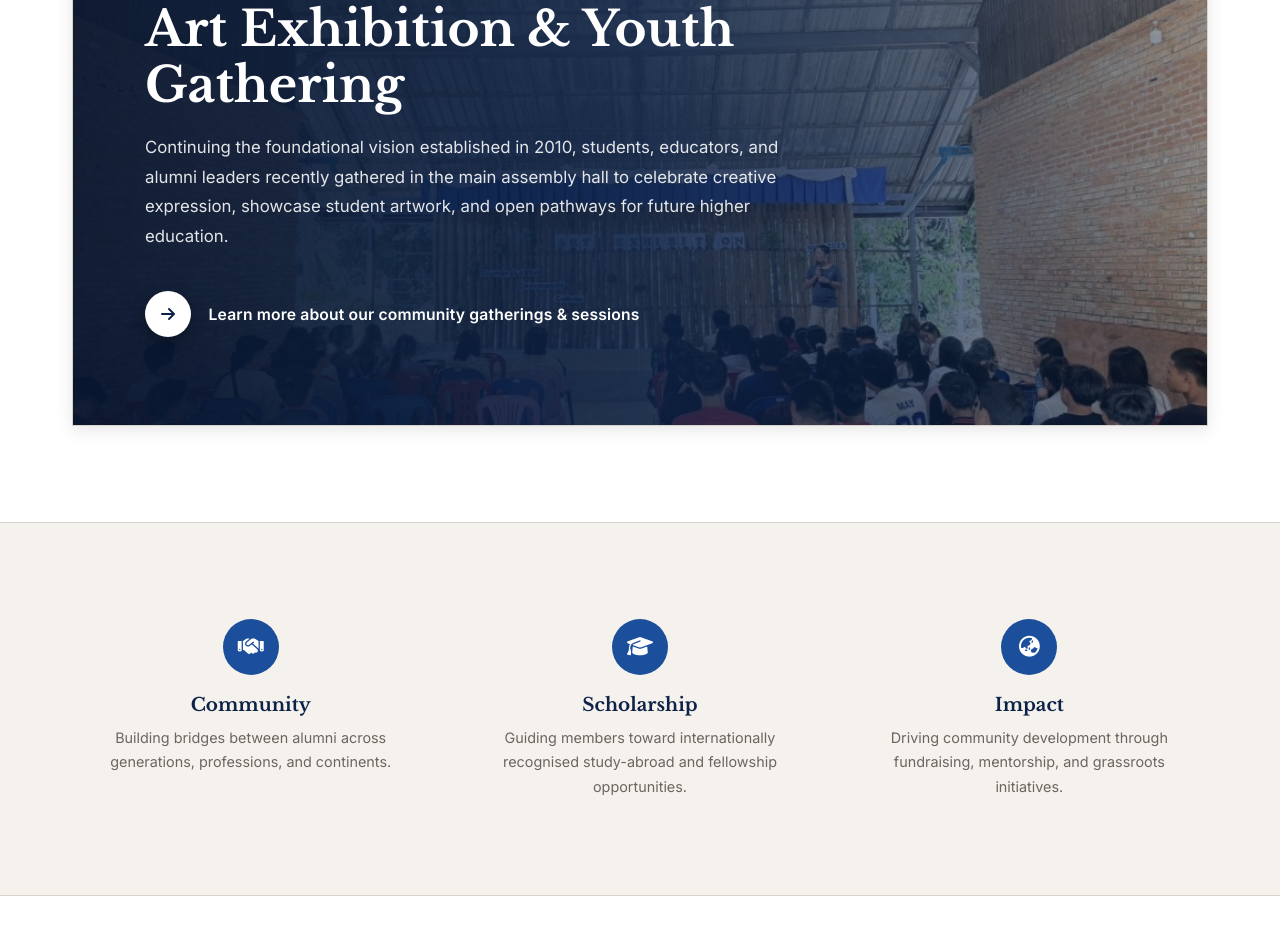
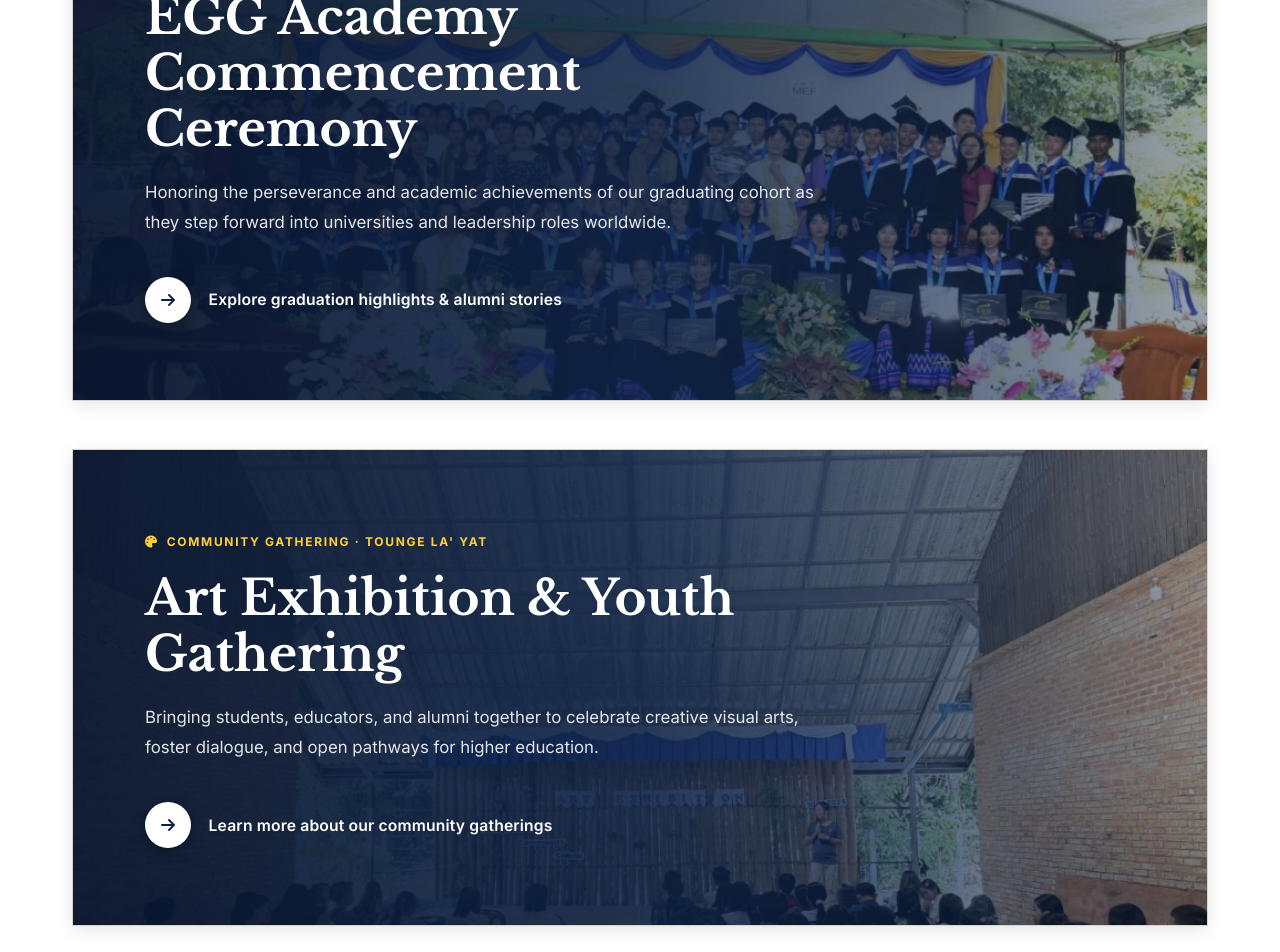
Before and after one commit to sawoolinn/eggalumninetwork, a React (Vite) app: page / in a window 1280 px wide. Shown: the part 2540-3492 px from the top of the page. Built offline with nearby package versions, Linux system fonts and the light colour scheme.

Commit message:
Add second event spotlight for EGG Academy Commencement and streamline descriptions for both banners

```diff
--- a/src/components/HomeSection.jsx
+++ b/src/components/HomeSection.jsx
@@ -159,20 +159,23 @@ export default function HomeSection({ onNavigate, onOpenNews, onOpenEvent }) {
 
           </div>
 
-          {/* ── Harvard-Style Immersive Event Banner (Left-Aligned Text on Picture) ── */}
-          <div className="hv-event-hero-banner">
+          {/* ── Harvard-Style Immersive Event Spotlights (Two Banners, Concise Descriptions) ── */}
+          <div className="hv-event-spotlights-stack">
+
+            {/* Spotlight 1: Graduation Commencement */}
+            <div className="hv-event-hero-banner hv-banner-graduation">
               <div className="hv-event-hero-overlay">
                 <div className="hv-event-hero-content">
                   <span className="hv-event-hero-eyebrow">
-                  <i className="fa-solid fa-calendar-check"></i> Latest Event Spotlight &middot; Tounge La&apos; Yat Community College
+                    <i className="fa-solid fa-graduation-cap"></i> Academic Milestone &middot; Commencement
                   </span>
 
                   <h3 className="hv-event-hero-title">
-                  Art Exhibition &amp; Youth Gathering
+                    EGG Academy Commencement Ceremony
                   </h3>
 
                   <p className="hv-event-hero-desc">
-                  Continuing the foundational vision established in 2010, students, educators, and alumni leaders recently gathered in the main assembly hall to celebrate creative expression, showcase student artwork, and open pathways for future higher education.
+                    Honoring the perseverance and academic achievements of our graduating cohort as they step forward into universities and leadership roles worldwide.
                   </p>
 
                   <button
@@ -183,11 +186,44 @@ export default function HomeSection({ onNavigate, onOpenNews, onOpenEvent }) {
                       <i className="fa-solid fa-arrow-right"></i>
                     </span>
                     <span className="hv-event-hero-cta-label">
-                    Learn more about our community gatherings &amp; sessions
+                      Explore graduation highlights &amp; alumni stories
                     </span>
                   </button>
                 </div>
               </div>
+            </div>
+
+            {/* Spotlight 2: Art Exhibition & Youth Gathering */}
+            <div className="hv-event-hero-banner hv-banner-artexhibit">
+              <div className="hv-event-hero-overlay">
+                <div className="hv-event-hero-content">
+                  <span className="hv-event-hero-eyebrow">
+                    <i className="fa-solid fa-palette"></i> Community Gathering &middot; Tounge La&apos; Yat
+                  </span>
+
+                  <h3 className="hv-event-hero-title">
+                    Art Exhibition &amp; Youth Gathering
+                  </h3>
+
+                  <p className="hv-event-hero-desc">
+                    Bringing students, educators, and alumni together to celebrate creative visual arts, foster dialogue, and open pathways for higher education.
+                  </p>
+
+                  <button
+                    className="hv-event-hero-cta"
+                    onClick={() => onNavigate('events')}
+                  >
+                    <span className="hv-event-hero-circle">
+                      <i className="fa-solid fa-arrow-right"></i>
+                    </span>
+                    <span className="hv-event-hero-cta-label">
+                      Learn more about our community gatherings
+                    </span>
+                  </button>
+                </div>
+              </div>
+            </div>
+
           </div>
 
         </div>
--- a/src/style.css
+++ b/src/style.css
@@ -1022,16 +1022,31 @@ a:hover { color: var(--color-navy); text-decoration: underline; }
   }
 }
 
-/* ── HARVARD-STYLE IMMERSIVE EVENT BANNER (Left-Aligned Text on Picture) ── */
+/* ── HARVARD-STYLE IMMERSIVE EVENT BANNERS (Left-Aligned Text on Picture) ── */
+.hv-event-spotlights-stack {
+  display: flex;
+  flex-direction: column;
+  gap: 3rem;
+  margin-top: 5rem;
+}
+
 .hv-event-hero-banner {
-  margin-top: 5rem;
-  background-image: url('/assets/latest-event-art-exhibition.jpg');
   background-size: cover;
   background-position: center 30%;
   position: relative;
   border: 1px solid var(--color-border);
   box-shadow: var(--shadow-md);
   overflow: hidden;
+}
+
+.hv-banner-graduation {
+  background-image: url('/assets/graduation-commencement.jpg');
+  background-position: center 20%;
+}
+
+.hv-banner-artexhibit {
+  background-image: url('/assets/latest-event-art-exhibition.jpg');
+  background-position: center 30%;
 }
 
 .hv-event-hero-overlay {
@@ -1042,8 +1057,8 @@ a:hover { color: var(--color-navy); text-decoration: underline; }
     rgba(13, 34, 70, 0.58) 85%,
     rgba(13, 34, 70, 0.42) 100%
   );
-  padding: 5.5rem 4.5rem;
-  min-height: 480px;
+  padding: 4.8rem 4.5rem;
+  min-height: 440px;
   display: flex;
   align-items: center;
 }
```
Also changed, not shown: public/assets/graduation-commencement.jpg (added), 1 other file (tests, documents, lock files or other folders). Lines whose indentation alone changed are shown as unchanged.
